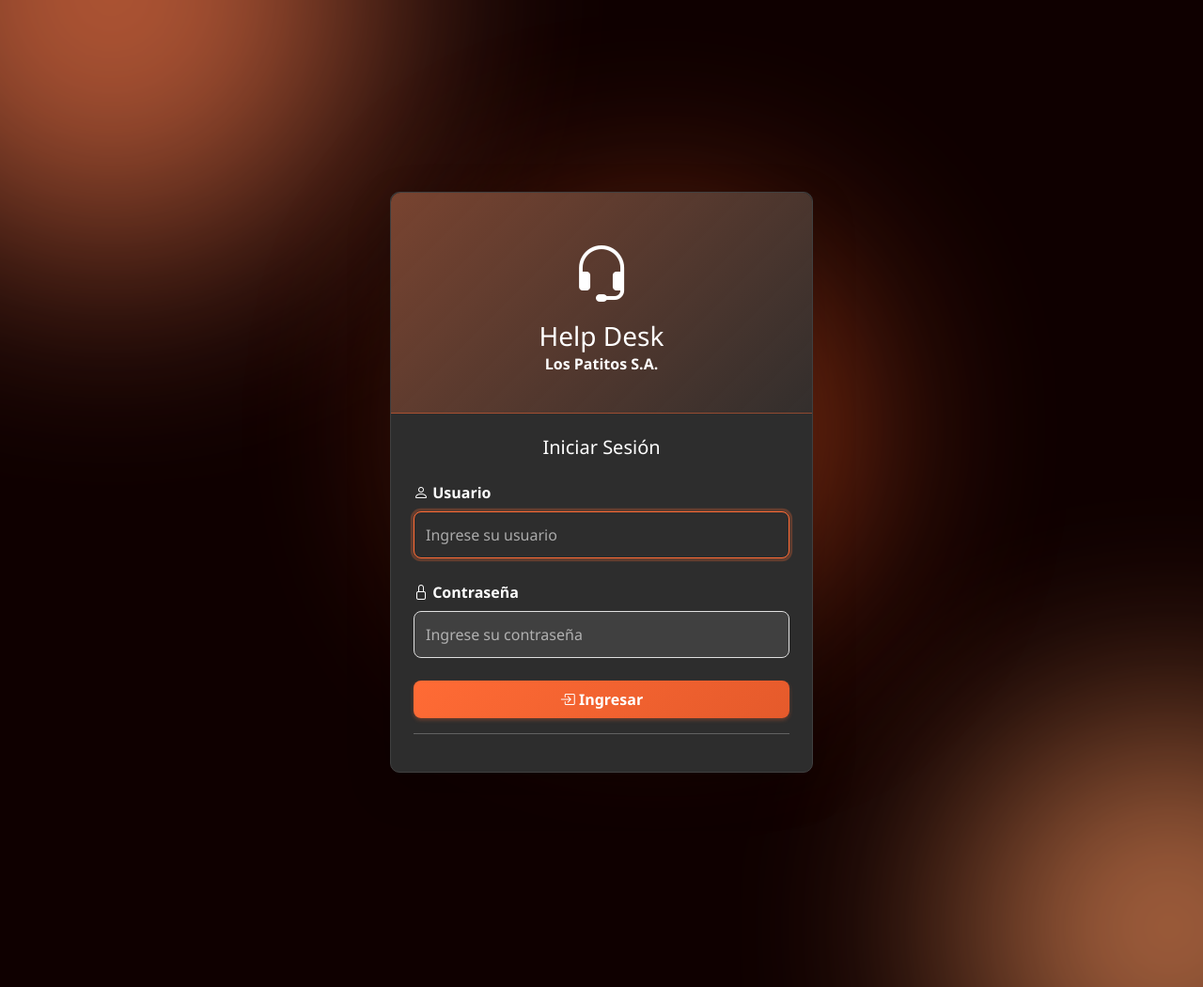
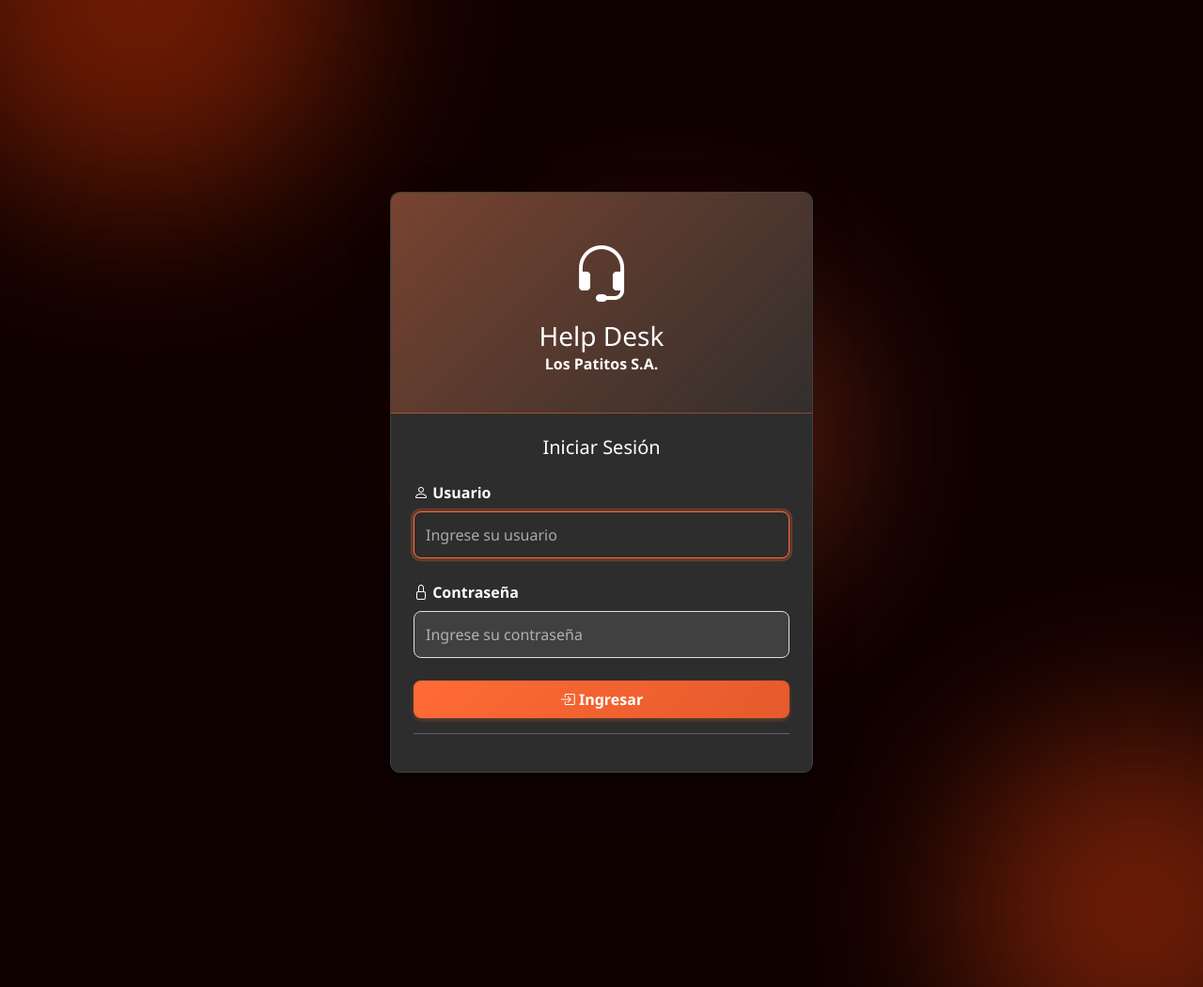
Before and after one commit to Gerald-JGG/ticket-php, a PHP site: page /login in a window 1280 px wide. Shown: the whole page at 94% size. Run offline with PHP 8.4, Linux system fonts and the light colour scheme.

Commit message:
Change styling for the blob animations; add Bootstrap overrides for text-muted

```diff
--- a/public/css/styles.css
+++ b/public/css/styles.css
@@ -195,6 +195,7 @@ body {
   font-weight: 600;
   line-height: 1.4;
   display: -webkit-box;
+  line-clamp: 2;
   -webkit-line-clamp: 2;
   -webkit-box-orient: vertical;
   overflow: hidden;
@@ -292,6 +293,7 @@ body {
   text-align: center;
   margin-bottom: 1rem;
   display: -webkit-box;
+  line-clamp: 2;
   -webkit-line-clamp: 1;
   -webkit-box-orient: vertical;
   overflow: hidden;
@@ -671,53 +673,52 @@ footer {
 .blob {
   position: absolute;
   border-radius: 50%;
-  filter: blur(120px);
-  opacity: 0.7;
-  animation: float 20s infinite ease-in-out;
+  filter: blur(90px);
+  opacity: 0.4;
+  animation: float 25s infinite ease-in-out;
 }
 
 .blob-1 {
-  width: 600px;
-  height: 600px;
-  background: radial-gradient(circle, #ff6b35 0%, #ff8c5f 50%, transparent 70%);
-  top: -250px;
-  left: -250px;
+  width: 500px;
+  height: 500px;
+  background: radial-gradient(circle, #ff3300 0%, #ff5010 50%, transparent 70%);
+  top: -180px;
+  left: -180px;
   animation-delay: 0s;
 }
 
 .blob-2 {
-  width: 500px;
-  height: 500px;
-  background: radial-gradient(circle, #ff8c5f 0%, #ffa366 50%, transparent 70%);
-  bottom: -200px;
-  right: -200px;
+  width: 450px;
+  height: 450px;
+  background: radial-gradient(circle, #ff3300 0%, #ff591d 50%, transparent 70%);
+  bottom: -150px;
+  right: -150px;
   animation-delay: 5s;
-  animation-duration: 25s;
+  animation-duration: 28s;
 }
 
 .blob-3 {
-  width: 450px;
-  height: 450px;
-  background: radial-gradient(circle, #ff4500 0%, #ff6b35 50%, transparent 70%);
-  top: 22%;
-  left: 37%;
+  width: 400px;
+  height: 400px;
+  background: radial-gradient(circle, #ff4f1a 0%, #ff6c3f 50%, transparent 70%);
+  top: 25%;
+  left: 40%;
   animation-delay: 10s;
   animation-duration: 30s;
 }
 
 @keyframes float {
-  0%,
-  100% {
+  0%, 100% {
     transform: translate(0, 0) scale(1);
   }
   25% {
-    transform: translate(100px, -100px) scale(1.1);
+    transform: translate(80px, -80px) scale(1.05);
   }
   50% {
-    transform: translate(-50px, 100px) scale(0.9);
+    transform: translate(-40px, 60px) scale(0.95);
   }
   75% {
-    transform: translate(-100px, -50px) scale(1.05);
+    transform: translate(-80px, -30px) scale(1.02);
   }
 }
 
@@ -821,3 +822,10 @@ footer {
     font-size: 1.5rem;
   }
 }
+
+/* ===================================
+   Bootstrap Overrides
+   =================================== */
+.text-muted {
+  color: var(--light-gray) !important;
+}
```
